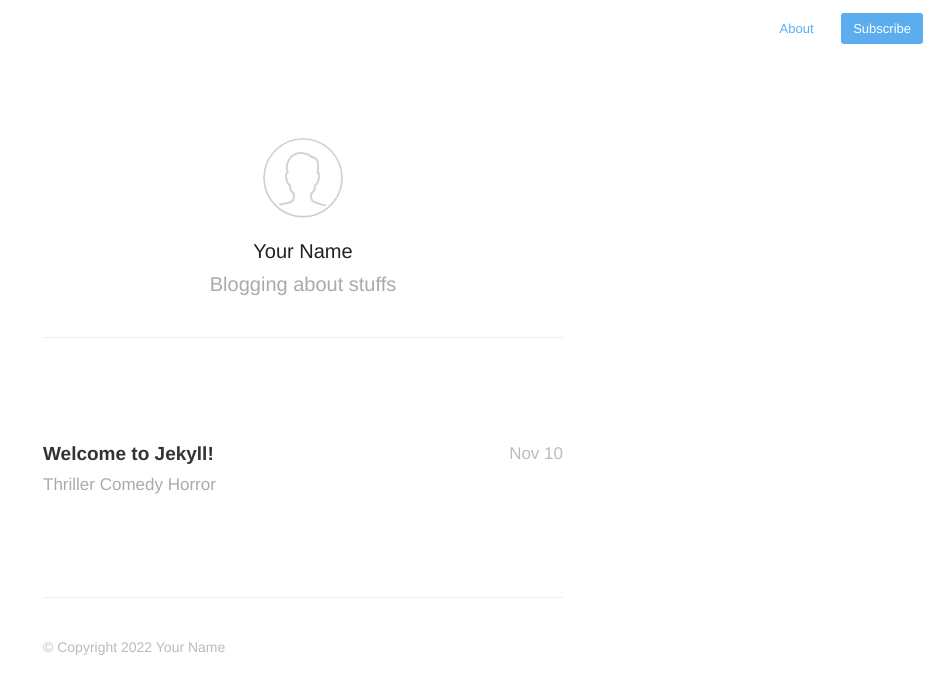
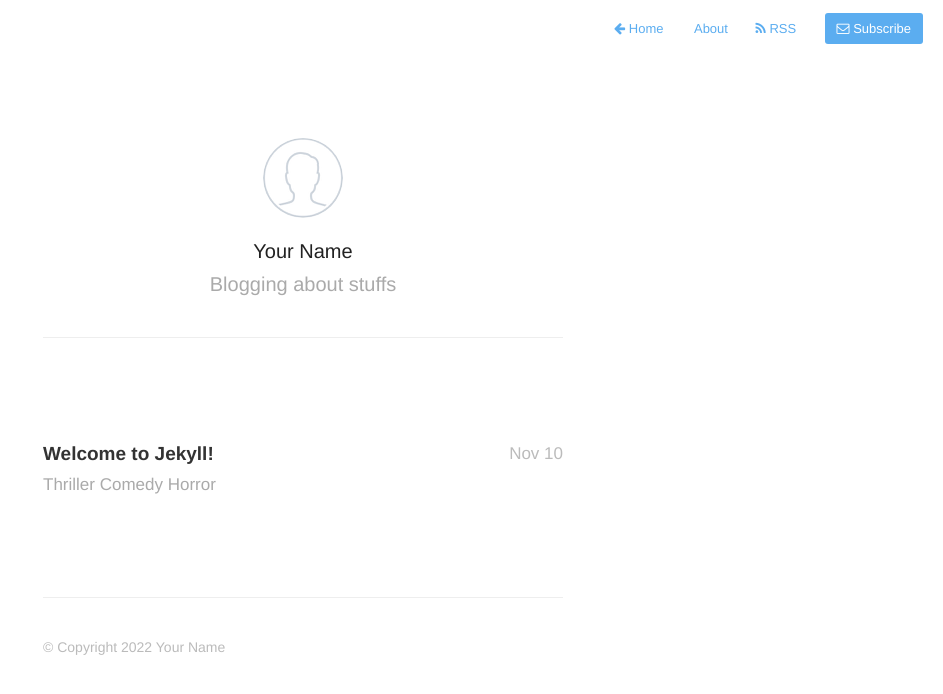
Before and after one commit to hemcrop/jekyll-blog.github.io, a Jekyll site: the page built from index.html, in a window 1280 px wide. Shown: the top 694 px of the page, without its empty margins (337-1280 px from the left). Built offline with Jekyll 4.4.1, drawn with Linux system fonts in a browser that asks for light colours; nearby versions of some CDN libraries; the list of posts is cut into pages by our own code.

Commit message:
Additing font-awesome icons
Font-Awesome icons available in the nav-bar

```diff
--- a/_includes/navigation.html
+++ b/_includes/navigation.html
@@ -1,10 +1,14 @@
 <nav class="main-nav">
-    {% if page.url != "/" %}
-        <a href="{{ "/" | relative_url  }}"> <span class="arrow">←</span> Home </a>
+    {% if page.url != "/index.html" %}
+        <a href="{{ site.baseurl  }}"> <i class = "fa fa-arrow-left"></i> Home </a>
     {% endif %}
 
     {% if page.url != "/about/" %}
-        <a href="{{ "/" | relative_url  }}about">About </a>
+        {% if site.aboutPage %}
+        <a href="{{ site.baseurl }}about"> <i class = "fa"fa-cog"></i> About </a>
+        {% endif %}
     {% endif %}
-    <a class="cta" href="{{ "/" | relative_url  }}feed.xml">Subscribe</a>
+
+    <a href="{{ site.baseurl }}feed.xml"> <i class="fa fa-rss"></i> RSS</a>
+    <a class="cta" href="#"> <i class="fa fa-envelope-o"></i> Subscribe</a>
 </nav>
```
